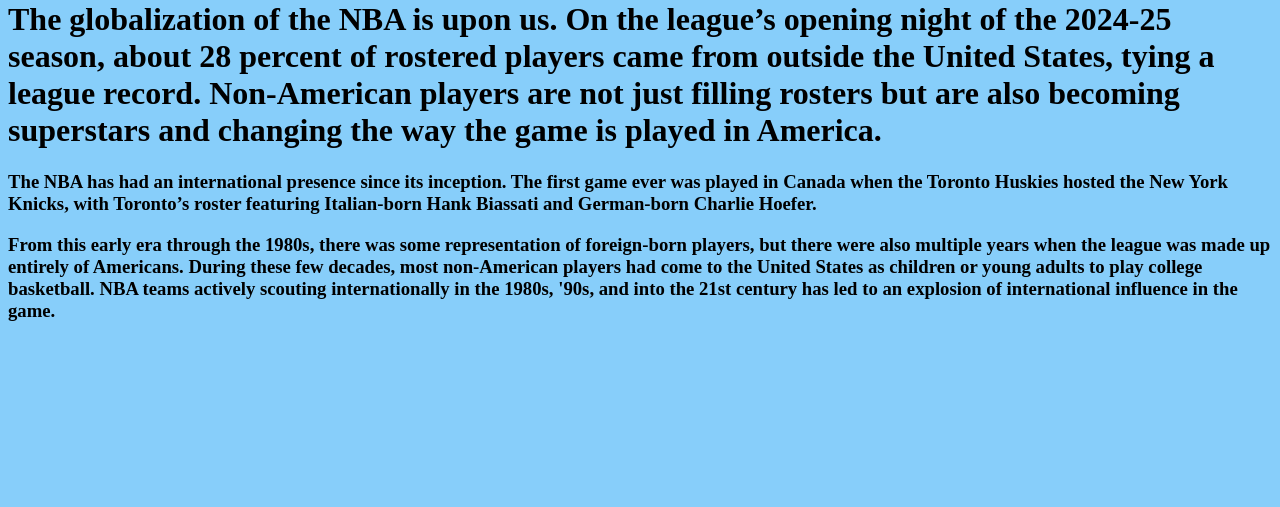
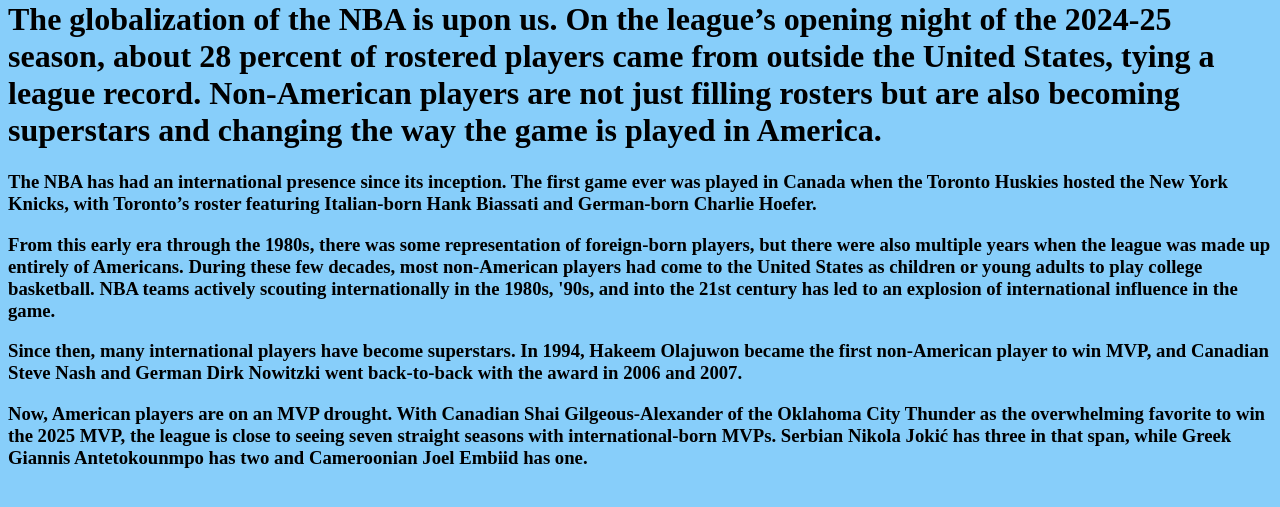
Before and after one commit to jakemozarsky/Final-Project, a plain HTML site: page index.html in a window 1280 px wide. Shown: the part 143-650 px from the top of the page. Drawn offline with Linux system fonts and the light colour scheme; a script that the page names is missing.

Commit message:
Update index.html

```diff
--- a/index.html
+++ b/index.html
@@ -29,7 +29,16 @@
 </div>
    <div class="flourish-embed flourish-map" data-src="visualisation/22162827"><script src="https://public.flourish.studio/resources/embed.js"></script><noscript><img src="https://public.flourish.studio/visualisation/22162827/thumbnail" width="100%" alt="map visualization" /></noscript></div>
 
+   <div class = "superstars">
+    <h3>
+        Since then, many international players have become superstars. In 1994, Hakeem Olajuwon became the first non-American player to win MVP, and Canadian Steve Nash and German Dirk Nowitzki went back-to-back with the award in 2006 and 2007.
+    </h3>
+    <h3>
+        Now, American players are on an MVP drought. With Canadian Shai Gilgeous-Alexander of the Oklahoma City Thunder as the overwhelming favorite to win the 2025 MVP, the league is close to seeing seven straight seasons with international-born MVPs. Serbian Nikola Jokić has three in that span, while Greek Giannis Antetokounmpo has two and Cameroonian Joel Embiid has one.
+    </h3>
+    </div>
 
+    <div class="flourish-embed flourish-chart" data-src="visualisation/21950328"><script src="https://public.flourish.studio/resources/embed.js"></script><noscript><img src="https://public.flourish.studio/visualisation/21950328/thumbnail" width="100%" alt="chart visualization" /></noscript></div>
 
 
 
```
